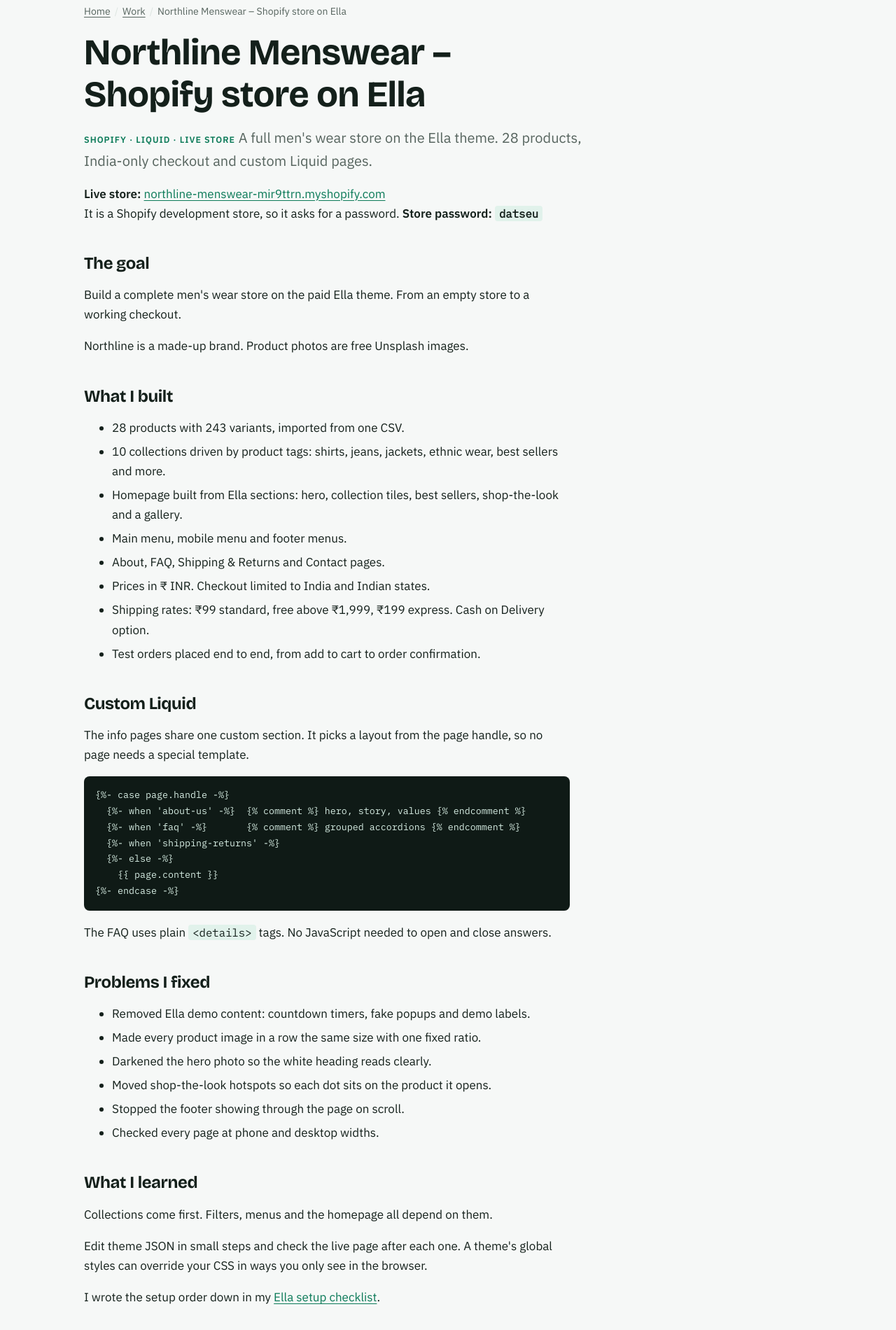
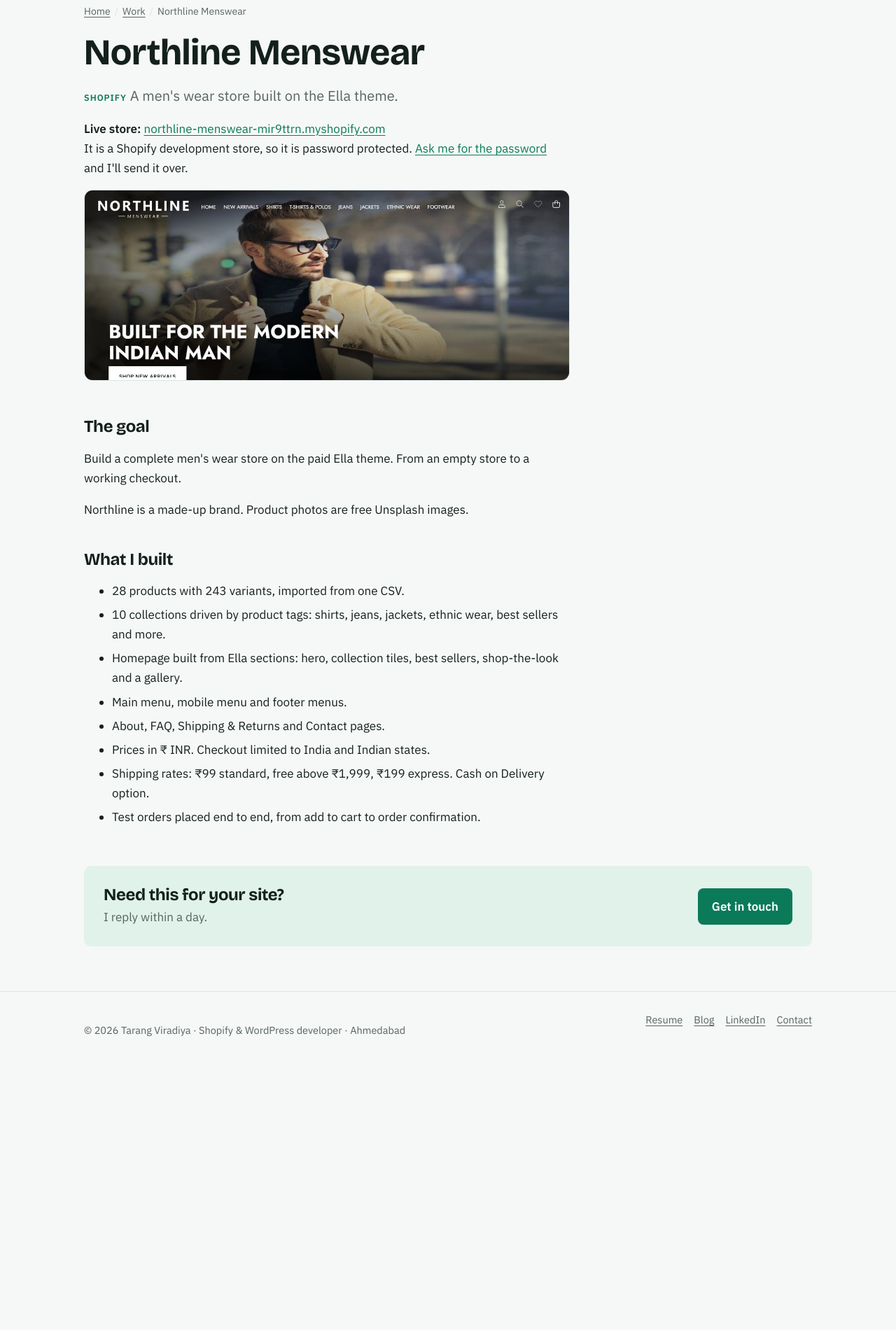
Before and after one commit to tarangviradiya54-creator/tarang-portfolio, a plain HTML site: page work-ella-theme-store.html in a window 1280 px wide. Shown: the part 100-2000 px from the top of the page at 70% size. After the commit the page ends 1626 px from the top, so only its background shows below. Drawn offline with nearby package versions, Linux system fonts and the light colour scheme.

Commit message:
Show only Northline project, add homepage image, trim case study

```diff
--- a/sitemap.xml
+++ b/sitemap.xml
@@ -8,9 +8,6 @@
 <url><loc>https://tarang-viradiya.vercel.app/services/seo-setup</loc><lastmod>2026-09-26</lastmod><priority>0.8</priority></url>
 <url><loc>https://tarang-viradiya.vercel.app/work</loc><lastmod>2026-09-26</lastmod><priority>0.8</priority></url>
 <url><loc>https://tarang-viradiya.vercel.app/work/ella-theme-store</loc><lastmod>2026-09-26</lastmod><priority>0.6</priority></url>
-<url><loc>https://tarang-viradiya.vercel.app/work/custom-wordpress-theme</loc><lastmod>2026-09-26</lastmod><priority>0.6</priority></url>
-<url><loc>https://tarang-viradiya.vercel.app/work/wordpress-plugin</loc><lastmod>2026-09-26</lastmod><priority>0.6</priority></url>
-<url><loc>https://tarang-viradiya.vercel.app/work/elementor-landing-page</loc><lastmod>2026-09-26</lastmod><priority>0.6</priority></url>
 <url><loc>https://tarang-viradiya.vercel.app/resume</loc><lastmod>2026-09-26</lastmod><priority>0.8</priority></url>
 <url><loc>https://tarang-viradiya.vercel.app/contact</loc><lastmod>2026-09-26</lastmod><priority>0.6</priority></url>
 <url><loc>https://tarang-viradiya.vercel.app/blog</loc><lastmod>2026-09-26</lastmod><priority>0.6</priority></url>
--- a/styles.css
+++ b/styles.css
@@ -35,6 +35,11 @@
 .card:hover{border-color:var(--accent)}
 .card p{margin:0;color:var(--muted);font-size:15.5px}
 .card .more{margin-top:auto;padding-top:8px;color:var(--accent);font-size:14.5px;font-weight:600}
+.card.has-img{grid-column:1/-1;display:grid;grid-template-columns:1.4fr 1fr;padding:0;overflow:hidden;gap:0}
+.card.has-img img{display:block;width:100%;height:100%;min-height:260px;object-fit:cover;object-position:left center}
+.card-body{display:flex;flex-direction:column;gap:8px;padding:28px;justify-content:center}
+.card-body .more{margin-top:8px}
+@media(max-width:720px){.card.has-img{grid-template-columns:1fr}.card.has-img img{min-height:0;aspect-ratio:16/9}.card-body{padding:20px}}
 .split{display:grid;grid-template-columns:1fr 1fr;gap:40px}
 .ticks{list-style:none;padding:0}.ticks li{padding-left:28px;position:relative;margin:10px 0}
 .ticks li:before{content:"";position:absolute;left:0;top:.45em;width:14px;height:8px;border-left:2.5px solid var(--accent);border-bottom:2.5px solid var(--accent);transform:rotate(-45deg)}
--- a/work-ella-theme-store.html
+++ b/work-ella-theme-store.html
@@ -3,8 +3,8 @@
 <head>
 <meta charset="utf-8">
 <meta name="viewport" content="width=device-width, initial-scale=1">
-<title>Northline Menswear – Shopify store on Ella – Project | Tarang Viradiya</title>
-<meta name="description" content="A full men&#x27;s wear store on the Ella theme. 28 products, India-only checkout and custom Liquid pages. A self-learning project by Tarang Viradiya.">
+<title>Northline Menswear – Project | Tarang Viradiya</title>
+<meta name="description" content="A men&#x27;s wear store built on the Ella theme. A self-learning project by Tarang Viradiya.">
 <meta name="robots" content="index, follow, max-image-preview:large">
 <meta name="author" content="Tarang Viradiya">
 
@@ -14,31 +14,32 @@
 <meta name="theme-color" content="#0b7a58">
 <meta property="og:type" content="website">
 <meta property="og:site_name" content="Tarang Viradiya">
-<meta property="og:title" content="Northline Menswear – Shopify store on Ella – Project | Tarang Viradiya">
-<meta property="og:description" content="A full men&#x27;s wear store on the Ella theme. 28 products, India-only checkout and custom Liquid pages. A self-learning project by Tarang Viradiya.">
+<meta property="og:title" content="Northline Menswear – Project | Tarang Viradiya">
+<meta property="og:description" content="A men&#x27;s wear store built on the Ella theme. A self-learning project by Tarang Viradiya.">
 <meta property="og:url" content="https://tarang-viradiya.vercel.app/work/ella-theme-store">
 <meta property="og:image" content="https://tarang-viradiya.vercel.app/og.png">
 <meta property="og:image:width" content="1200"><meta property="og:image:height" content="630">
 <meta property="og:locale" content="en_IN">
 
 <meta name="twitter:card" content="summary_large_image">
-<meta name="twitter:title" content="Northline Menswear – Shopify store on Ella – Project | Tarang Viradiya">
-<meta name="twitter:description" content="A full men&#x27;s wear store on the Ella theme. 28 products, India-only checkout and custom Liquid pages. A self-learning project by Tarang Viradiya.">
+<meta name="twitter:title" content="Northline Menswear – Project | Tarang Viradiya">
+<meta name="twitter:description" content="A men&#x27;s wear store built on the Ella theme. A self-learning project by Tarang Viradiya.">
 <meta name="twitter:image" content="https://tarang-viradiya.vercel.app/og.png">
 <link rel="preconnect" href="https://fonts.googleapis.com"><link rel="preconnect" href="https://fonts.gstatic.com" crossorigin><link rel="stylesheet" href="https://fonts.googleapis.com/css2?family=Bricolage+Grotesque:opsz,wght@12..96,600;12..96,700&family=IBM+Plex+Mono&family=IBM+Plex+Sans:wght@400;600&display=swap">
 <link rel="stylesheet" href="/styles.css">
-<script type="application/ld+json">{"@context": "https://schema.org", "@graph": [{"@type": "CreativeWork", "name": "Northline Menswear – Shopify store on Ella", "description": "A full men's wear store on the Ella theme. 28 products, India-only checkout and custom Liquid pages. A self-learning project by Tarang Viradiya.", "url": "https://tarang-viradiya.vercel.app/work/ella-theme-store", "creator": {"@type": "Person", "name": "Tarang Viradiya"}}, {"@type": "BreadcrumbList", "itemListElement": [{"@type": "ListItem", "position": 1, "name": "Home", "item": "https://tarang-viradiya.vercel.app/"}, {"@type": "ListItem", "position": 2, "name": "Work", "item": "https://tarang-viradiya.vercel.app/work"}, {"@type": "ListItem", "position": 3, "name": "Northline Menswear – Shopify store on Ella", "item": "https://tarang-viradiya.vercel.app/work/ella-theme-store"}]}]}</script>
+<script type="application/ld+json">{"@context": "https://schema.org", "@graph": [{"@type": "CreativeWork", "name": "Northline Menswear", "description": "A men's wear store built on the Ella theme. A self-learning project by Tarang Viradiya.", "url": "https://tarang-viradiya.vercel.app/work/ella-theme-store", "creator": {"@type": "Person", "name": "Tarang Viradiya"}}, {"@type": "BreadcrumbList", "itemListElement": [{"@type": "ListItem", "position": 1, "name": "Home", "item": "https://tarang-viradiya.vercel.app/"}, {"@type": "ListItem", "position": 2, "name": "Work", "item": "https://tarang-viradiya.vercel.app/work"}, {"@type": "ListItem", "position": 3, "name": "Northline Menswear", "item": "https://tarang-viradiya.vercel.app/work/ella-theme-store"}]}]}</script>
 </head>
 <body class="work">
 <a class="skip" href="#main">Skip to content</a>
 <header class="site"><div class="wrap"><a class="logo" href="/">Tarang<span>.</span>dev</a><nav class="main" aria-label="Main"><ul><li><a href="/work" aria-current="page">Work</a></li><li><a href="/services">Services</a></li><li><a href="/blog">Blog</a></li><li><a href="/about">About</a></li><li><a href="/contact">Contact</a></li></ul></nav></div></header>
 <main id="main"><div class="wrap">
-<nav class="crumbs" aria-label="Breadcrumb"><ol><li><a href="/">Home</a></li><li><a href="/work">Work</a></li><li aria-current="page">Northline Menswear – Shopify store on Ella</li></ol></nav>
-<h1>Northline Menswear – Shopify store on Ella</h1>
-<p class="lead"><span class="eyebrow">Shopify · Liquid · Live store</span> A full men's wear store on the Ella theme. 28 products, India-only checkout and custom Liquid pages.</p>
+<nav class="crumbs" aria-label="Breadcrumb"><ol><li><a href="/">Home</a></li><li><a href="/work">Work</a></li><li aria-current="page">Northline Menswear</li></ol></nav>
+<h1>Northline Menswear</h1>
+<p class="lead"><span class="eyebrow">Shopify</span> A men's wear store built on the Ella theme.</p>
 <div class="prose">
 <p><strong>Live store:</strong> <a href="https://northline-menswear-mir9ttrn.myshopify.com" target="_blank" rel="noopener">northline-menswear-mir9ttrn.myshopify.com</a><br>
-It is a Shopify development store, so it asks for a password. <strong>Store password: <code>datseu</code></strong></p>
+It is a Shopify development store, so it is password protected. <a href="/contact">Ask me for the password</a> and I'll send it over.</p>
+<p><img src="/northline-home.jpg" alt="Northline Menswear store homepage" width="1200" height="470" style="width:100%;height:auto;border-radius:12px;border:1px solid var(--line)"></p>
 <h2>The goal</h2>
 <p>Build a complete men's wear store on the paid Ella theme. From an empty store to a working checkout.</p>
 <p>Northline is a made-up brand. Product photos are free Unsplash images.</p>
@@ -53,29 +54,6 @@
 <li>Shipping rates: ₹99 standard, free above ₹1,999, ₹199 express. Cash on Delivery option.</li>
 <li>Test orders placed end to end, from add to cart to order confirmation.</li>
 </ul>
-<h2>Custom Liquid</h2>
-<p>The info pages share one custom section. It picks a layout from the page handle, so no page needs a special template.</p>
-<pre><code>{%- case page.handle -%}
-  {%- when 'about-us' -%}  {% comment %} hero, story, values {% endcomment %}
-  {%- when 'faq' -%}       {% comment %} grouped accordions {% endcomment %}
-  {%- when 'shipping-returns' -%}
-  {%- else -%}
-    {{ page.content }}
-{%- endcase -%}</code></pre>
-<p>The FAQ uses plain <code>&lt;details&gt;</code> tags. No JavaScript needed to open and close answers.</p>
-<h2>Problems I fixed</h2>
-<ul>
-<li>Removed Ella demo content: countdown timers, fake popups and demo labels.</li>
-<li>Made every product image in a row the same size with one fixed ratio.</li>
-<li>Darkened the hero photo so the white heading reads clearly.</li>
-<li>Moved shop-the-look hotspots so each dot sits on the product it opens.</li>
-<li>Stopped the footer showing through the page on scroll.</li>
-<li>Checked every page at phone and desktop widths.</li>
-</ul>
-<h2>What I learned</h2>
-<p>Collections come first. Filters, menus and the homepage all depend on them.</p>
-<p>Edit theme JSON in small steps and check the live page after each one. A theme's global styles can override your CSS in ways you only see in the browser.</p>
-<p>I wrote the setup order down in my <a href="/blog/ella-theme-setup-checklist">Ella setup checklist</a>.</p>
 </div><section class="cta"><div><h2>Need this for your site?</h2><p>I reply within a day.</p></div><a class="btn" href="/contact">Get in touch</a></section>
 </div></main>
 <footer class="site"><div class="wrap">
```
Also changed, not shown: index.html (+1 -3 lines), services-wordpress-development.html (+2 -1 lines), work.html (+7 -10 lines), northline-home.jpg (added), vercel.json.
